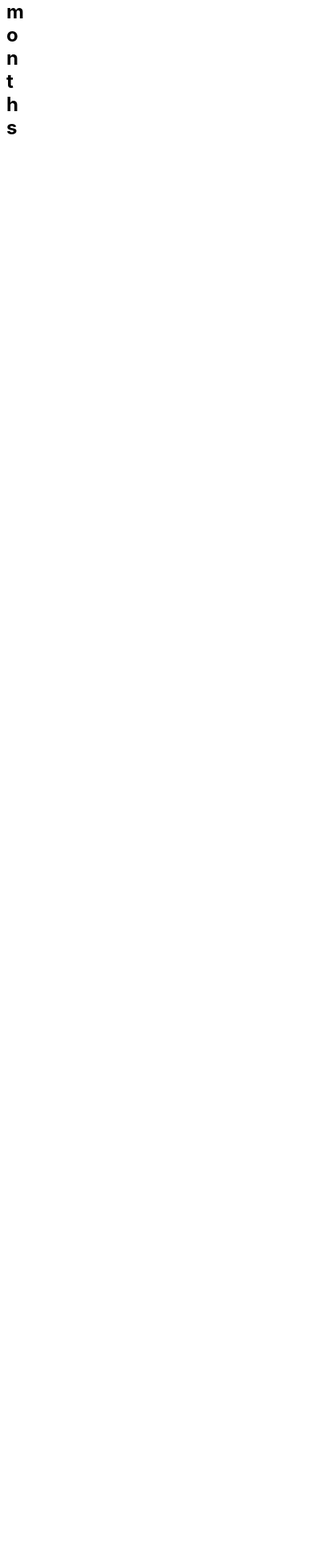
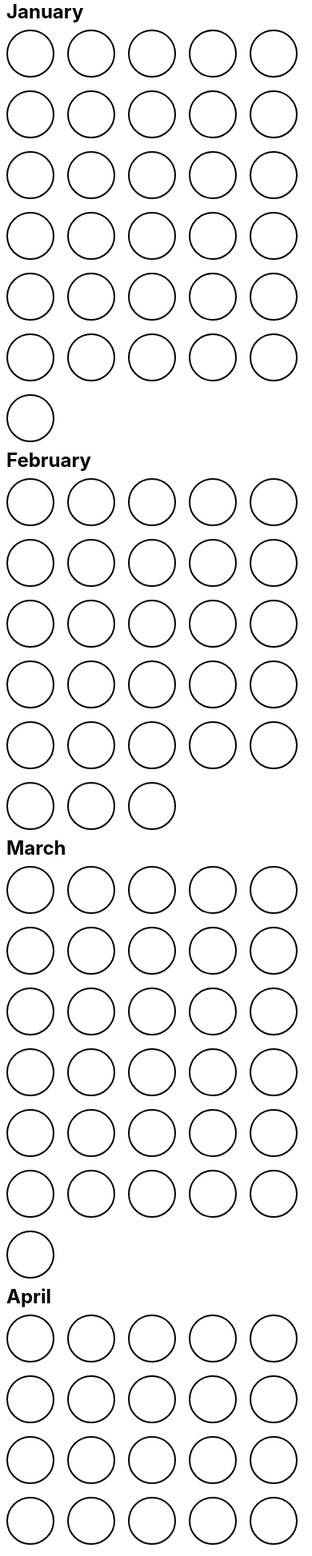
Before and after one commit to MandoMG/habit-tracker, a React Native app: screen / in a window 390 px wide. Shown: the top 1946 px of the page at 80% size. Before the commit the page ends 844 px from the top, so only its background shows below. Built offline with nearby package versions, Linux system fonts and the light colour scheme.

Commit message:
Added spanish and italian strings

```diff
--- a/i18n.ts
+++ b/i18n.ts
@@ -1,11 +1,15 @@
-import i18n from "i18next";
-import { initReactI18next } from "react-i18next";
+import i18n from 'i18next';
+import { initReactI18next } from 'react-i18next';
 
-import enTranslation from "./src/lang/en.json";
+import enTranslation from './src/lang/en.json';
+import esTranslation from './src/lang/es.json';
+import itTranslation from './src/lang/it.json';
 
 const resources = {
-    en: enTranslation
-}
+  en: enTranslation,
+  es: esTranslation,
+  it: itTranslation,
+};
 
 i18n
   .use(initReactI18next) // passes i18n down to react-i18next
@@ -15,10 +19,10 @@ i18n
     // or even better, manage them via a UI: https://react.i18next.com/guides/multiple-translation-files#manage-your-translations-with-a-management-gui)
     resources: resources,
     compatibilityJSON: 'v3',
-        lng: "en", // if you're using a language detector, do not define the lng option
-        fallbackLng: "en",
+    lng: 'en', // if you're using a language detector, do not define the lng option
+    fallbackLng: 'en',
 
     interpolation: {
-            escapeValue: false // react already safes from xss => https://www.i18next.com/translation-function/interpolation#unescape
-        }
+      escapeValue: false, // react already safes from xss => https://www.i18next.com/translation-function/interpolation#unescape
+    },
   });
--- a/src/lang/en.json
+++ b/src/lang/en.json
@@ -1,5 +1,19 @@
 {
   "global": {
-    "appTitle": "Habit Tracker"
+    "appTitle": "Habit Tracker",
+    "months": {
+      "january": "January",
+      "february": "February",
+      "march": "March",
+      "april": "April",
+      "may": "May",
+      "june": "June",
+      "july": "July",
+      "august": "August",
+      "september": "September",
+      "october": "October",
+      "november": "November",
+      "december": "December"
+    }
   }
 }
--- /dev/null
+++ b/src/lang/es.json
@@ -0,0 +1,19 @@
+{
+  "global": {
+    "appTitle": "Habit Tracker",
+    "months": {
+      "january": "Enero",
+      "february": "Febrero",
+      "march": "Marzo",
+      "april": "Abril",
+      "may": "Mayo",
+      "june": "Junio",
+      "july": "Julio",
+      "august": "Agosto",
+      "september": "Septiembre",
+      "october": "Octubre",
+      "november": "Noviembre",
+      "december": "Diciembre"
+    }
+  }
+}
--- /dev/null
+++ b/src/lang/it.json
@@ -0,0 +1,19 @@
+{
+  "global": {
+    "appTitle": "Habit Tracker",
+    "months": {
+      "january": "Gennaio",
+      "february": "Febbraio",
+      "march": "Marzo",
+      "april": "Aprile",
+      "may": "Maggio",
+      "june": "Giugno",
+      "july": "Luglio",
+      "august": "Agosto",
+      "september": "Settembre",
+      "october": "Ottobre",
+      "november": "Novembre",
+      "december": "Dicembre"
+    }
+  }
+}
```
Lines whose indentation alone changed are shown as unchanged.
